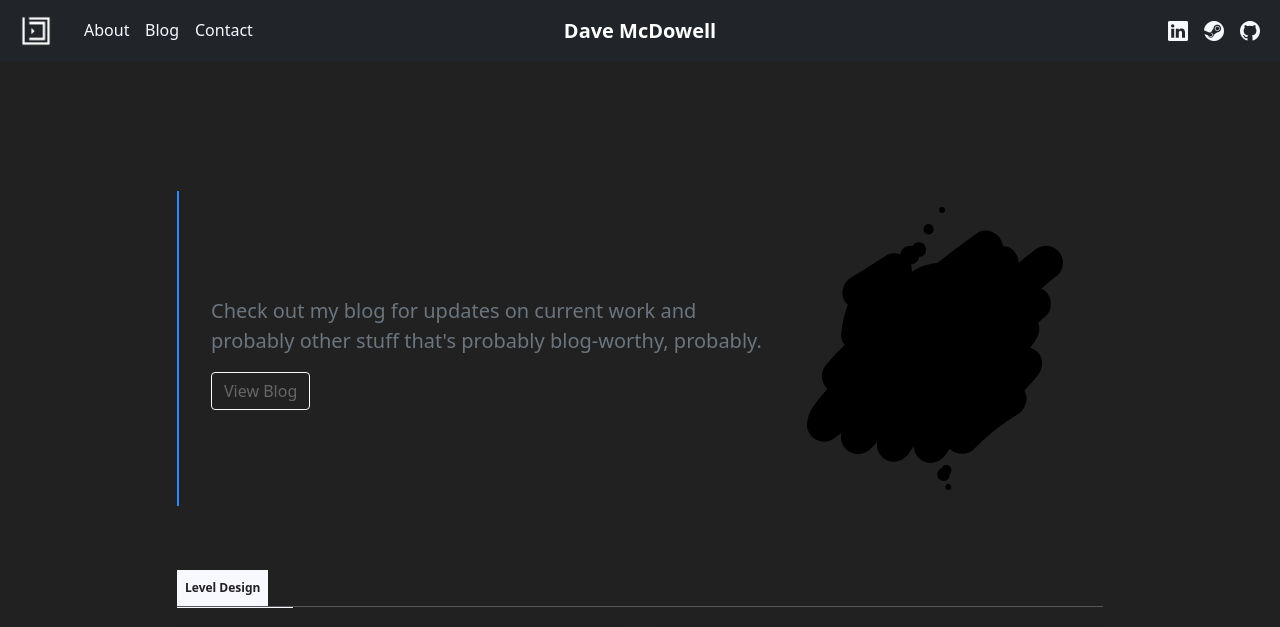
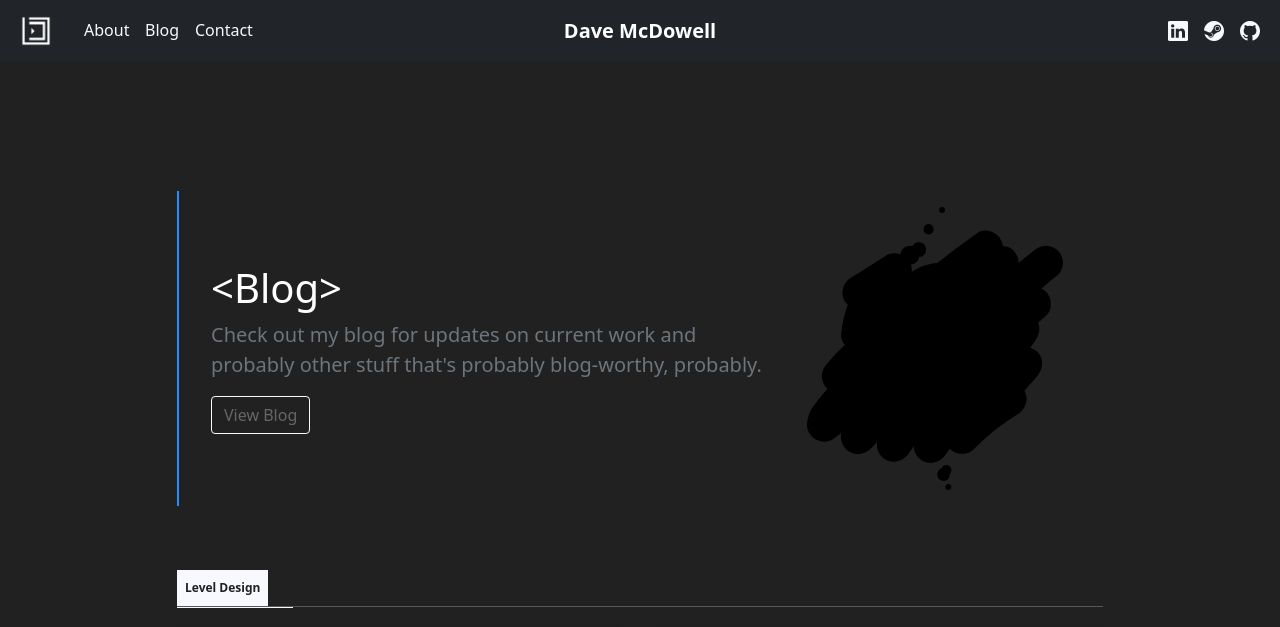
Before and after one commit to davemcdowell/portfolio, a Jekyll site: the page built from index.html, in a window 1280 px wide and 1400 px high, scrolled down 836 px. Shown: the top 627 px of the window. Built offline with Jekyll 4.4.1, drawn with Linux system fonts in a browser that asks for light colours; nearby versions of some CDN libraries; grey boxes are pictures that could not be loaded.

Commit message:
Update callout.html

```diff
--- a/_includes/snippets/callout.html
+++ b/_includes/snippets/callout.html
@@ -6,7 +6,7 @@
                 <img src="{{ '/assets/images/swatch1.svg' | relative_url }}" class="img-fluid me-2" width="256" height="256">
             </div>
             <div class="flex-grow-1 ms-4">
-                <h3 class="display-6">{{ inlcude.title }}</h3>
+                <h3 class="display-6">{{ include.title }}</h3>
                 <p class="lead text-muted">{{ include.content }}</p>
                 <a href="{{ include.link }}" class="btn btn-outline-light">{{ include.link_label }}</a>
             </div>
@@ -14,7 +14,7 @@
         {%- elsif facing contains 'right' -%}
         <div class="callout position-relative d-flex align-items-center" style="border-left: 2px solid dodgerblue;">
             <div class="flex-grow-1 me-4">
-                <h3 class="display-6">{{ inlcude.title }}</h3>
+                <h3 class="display-6">{{ include.title }}</h3>
                 <p class="lead text-muted">{{ include.content }}</p>
                 <a href="{{ include.link }}" class="btn btn-outline-light">{{ include.link_label }}</a>
             </div>
```
